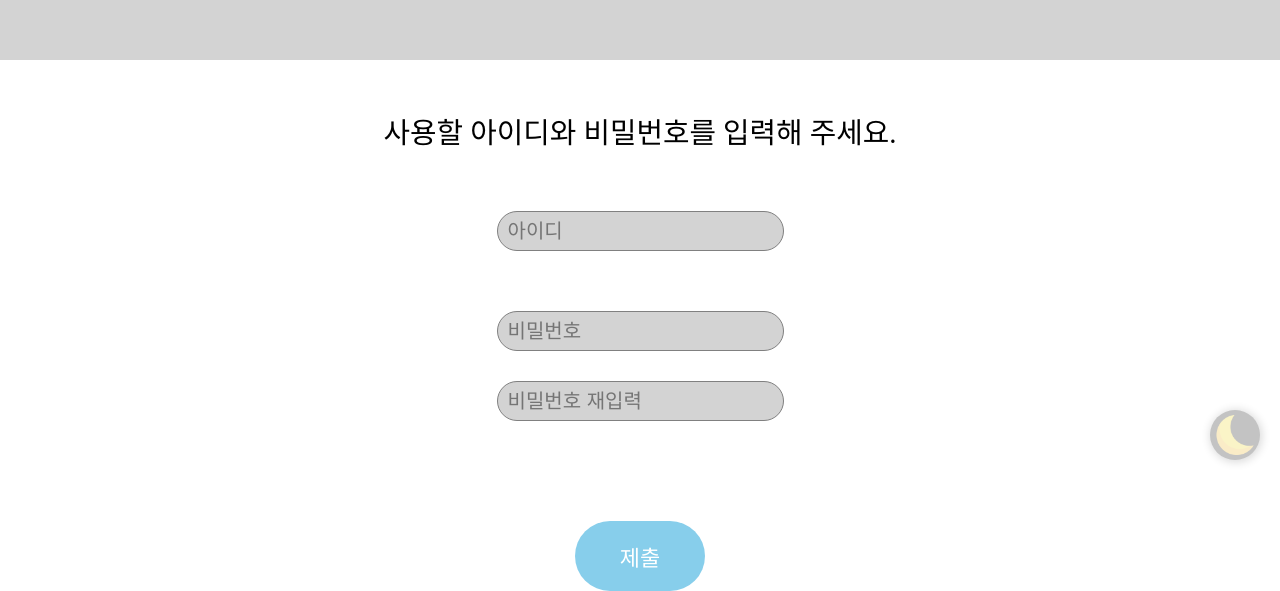
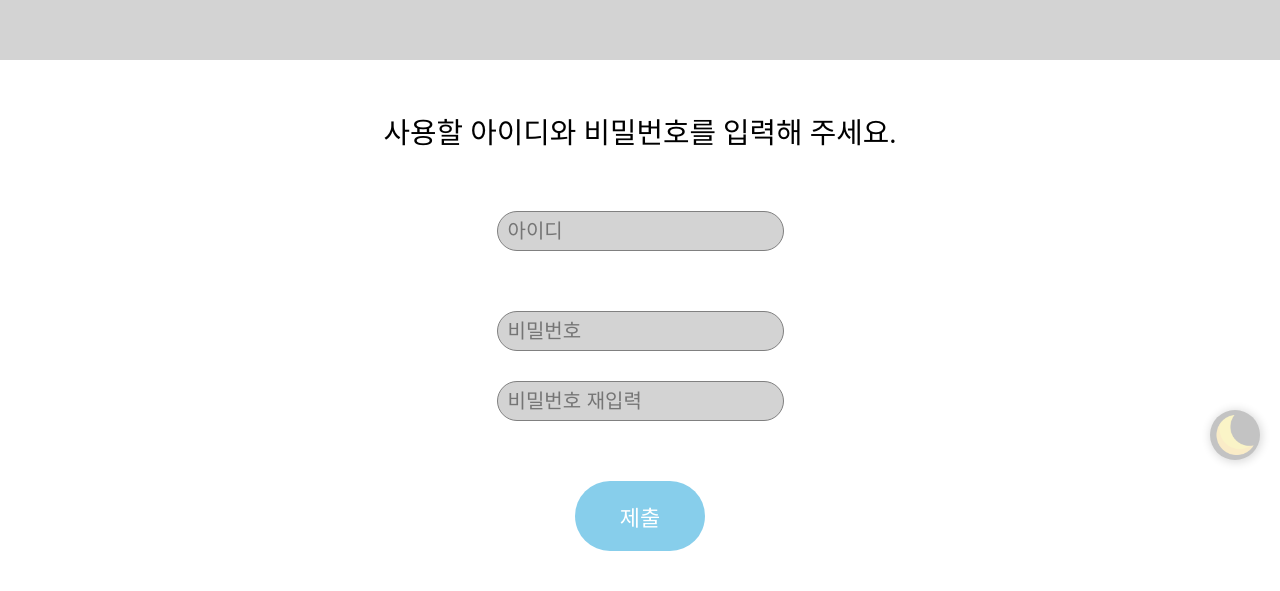
Before and after one commit to DKU-D-Coding-teams/2023-1-developers, a React (Create React App) app in the folder frontend/: page /register/id-pw in a window 1280 px wide. Shown: the part 240-831 px from the top of the page. After the commit the page ends 800 px from the top, so only its background shows below. Built offline with nearby package versions, Linux system fonts and the light colour scheme; a web font is replaced by a local one.

Commit message:
feat: 아이디 비번 페이지 완성

```diff
--- a/frontend/src/pages/register/IdPwRegister.tsx
+++ b/frontend/src/pages/register/IdPwRegister.tsx
@@ -1,34 +1,54 @@
 import { RegisterPageTitle } from "components";
 import styled from "styled-components";
-import { waitAndDragUpFadeIn } from "styles";
+import { shakeHorizontal, waitAndDragUpFadeIn } from "styles";
 import { useState } from "react";
+import { useNavigate } from "react-router-dom";
 
 export default function IdPwRegister() {
+  const navigate = useNavigate();
   const [inputState, setInputState] = useState({
     id: "",
     pw: "",
     pwRe: "",
   });
 
-  const handleInput = function (e) {
+  const [warning, setWarning] = useState("");
+
+  const handleInput = (e: React.ChangeEvent<HTMLInputElement>) => {
     setInputState({ ...inputState, [e.target.name]: e.target.value });
+    setWarning("");
+  };
+
+  const handleSubmit = (e: React.FormEvent<HTMLFormElement>) => {
+    e.preventDefault();
+    const idReg = /^[0-9a-z]{4,16}$/; // 숫자 또는 알파벳 6글자 이상 16글자 이하
+    const pwReg = /^.{8,25}$/; // 모든 문자 6글자 이상 25글자 이하
+    if (!idReg.test(inputState.id)) {
+      setWarning("※아이디는 숫자와 알파벳 소문자로 입력해 주세요!");
+      return;
+    }
+    if (!pwReg.test(inputState.pw)) {
+      setWarning("※비밀번호가 너무 짧거나 깁니다!");
+      return;
+    }
+    if (inputState.pw != inputState.pwRe) {
+      setWarning("※비밀번호 재입력이 일치하지 않습니다!");
+      return;
+    }
+
+    navigate("/register/profile");
   };
 
   return (
     <>
       <RegisterPageTitle>사용할 아이디와 비밀번호를 입력해 주세요.</RegisterPageTitle>
-      <form
-        onSubmit={(e) => {
-          e.preventDefault();
-        }}
-      >
+
+      <form onSubmit={handleSubmit}>
         <Input placeholder="아이디" name="id" onChange={handleInput} />
-
         <Input type="password" placeholder="비밀번호" name="pw" onChange={handleInput} />
-
         <Input type="password" marginTop="30px" placeholder="비밀번호 재입력" name="pwRe" onChange={handleInput} />
 
-        <SubmitInput type="submit" value="제출" />
+        {warning ? <WarningBox>{warning}</WarningBox> : <SubmitInput type="submit" value="제출" />}
       </form>
     </>
   );
@@ -56,7 +76,7 @@ const SubmitInput = styled.input`
   position: relative;
   display: block;
   margin: 0 auto;
-  margin-top: 100px;
+  margin-top: 60px;
 
   width: 130px;
   height: 70px;
@@ -68,3 +88,17 @@ const SubmitInput = styled.input`
 
   animation: ${waitAndDragUpFadeIn} 2.3s;
 `;
+
+const WarningBox = styled.div`
+  margin: 0 auto;
+  margin-top: 60px;
+
+  color: white;
+
+  width: fit-content;
+  padding: 20px;
+  border-radius: 20px;
+  background-color: lightcoral;
+
+  animation: ${shakeHorizontal} 0.4s;
+`;
--- a/frontend/src/styles/animations.ts
+++ b/frontend/src/styles/animations.ts
@@ -31,3 +31,24 @@ export const waitAndDragUpFadeIn = keyframes`
     opacity: 1;
   }
 `;
+
+export const shakeHorizontal = keyframes`
+  0% {
+    transform: translate(-70px, 0);
+  }
+  20% {
+    transform: translate(70px, 0);
+  }
+  40% {
+    transform: translate(-50px, 0);
+  }
+  60% {
+    transform: translate(50px, 0);
+  }
+  80% {
+    transform: translate(-30px, 0);
+  }
+  100% {
+    transform: translate(0, 0);
+  }
+`;
```
